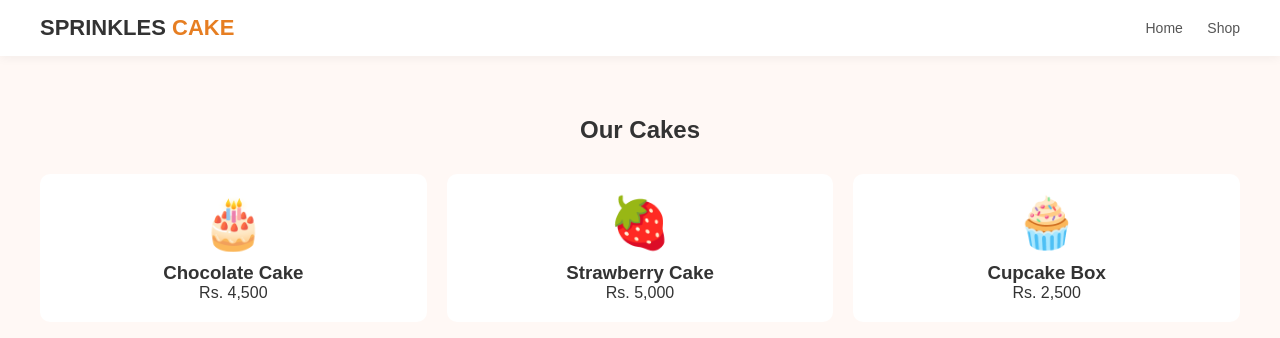
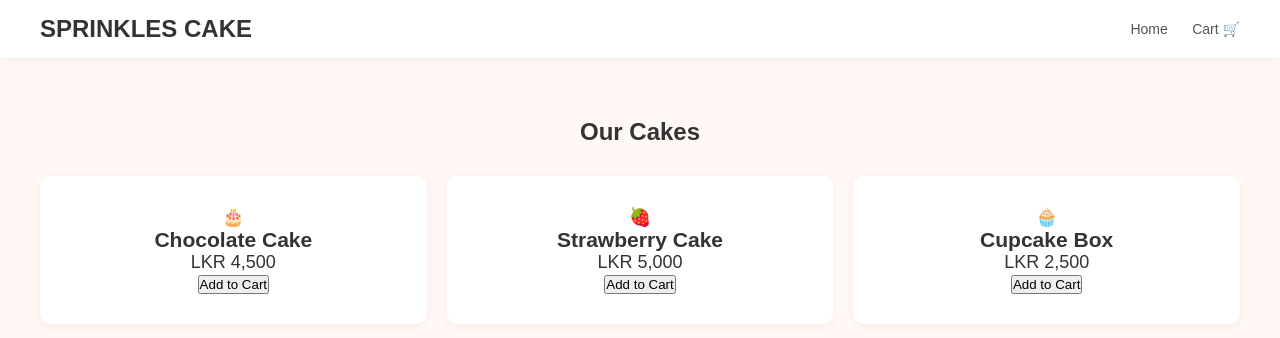
Before and after one commit to aushadhini/Sprinkles-Cake-, a plain HTML site: page shop.html in a window 1280 px wide. Drawn offline with Linux system fonts and the light colour scheme.

Commit message:
feat: complete bakery website with cart system and LKR pricing

```diff
--- a/shop.html
+++ b/shop.html
@@ -1,19 +1,18 @@
 <!DOCTYPE html>
-<html lang="en">
+<html>
 <head>
-<meta charset="UTF-8">
-<title>Shop - SPRINKLES CAKE</title>
+<title>Shop</title>
 <link rel="stylesheet" href="css/style.css">
 </head>
 
 <body>
 
-<nav>
-  <div class="nav-inner">
-    <div class="logo">SPRINKLES <span>CAKE</span></div>
+<nav class="navbar">
+  <div class="container nav-inner">
+    <h2>SPRINKLES CAKE</h2>
     <div class="nav-links">
       <a href="index.html">Home</a>
-      <a href="shop.html">Shop</a>
+      <a href="cart.html">Cart 🛒</a>
     </div>
   </div>
 </nav>
@@ -23,26 +22,30 @@
 
   <div class="grid">
 
-    <div class="product">
+    <div class="card">
       <div class="img">🎂</div>
       <h3>Chocolate Cake</h3>
-      <p>Rs. 4,500</p>
+      <p>LKR 4,500</p>
+      <button onclick="addToCart('Chocolate Cake',4500)">Add to Cart</button>
     </div>
 
-    <div class="product">
+    <div class="card">
       <div class="img">🍓</div>
       <h3>Strawberry Cake</h3>
-      <p>Rs. 5,000</p>
+      <p>LKR 5,000</p>
+      <button onclick="addToCart('Strawberry Cake',5000)">Add to Cart</button>
     </div>
 
-    <div class="product">
+    <div class="card">
       <div class="img">🧁</div>
       <h3>Cupcake Box</h3>
-      <p>Rs. 2,500</p>
+      <p>LKR 2,500</p>
+      <button onclick="addToCart('Cupcake Box',2500)">Add to Cart</button>
     </div>
 
   </div>
 </section>
 
+<script src="js/cart.js"></script>
 </body>
 </html>
```
Also changed, not shown: cart.html (added, +31 -0 lines).
